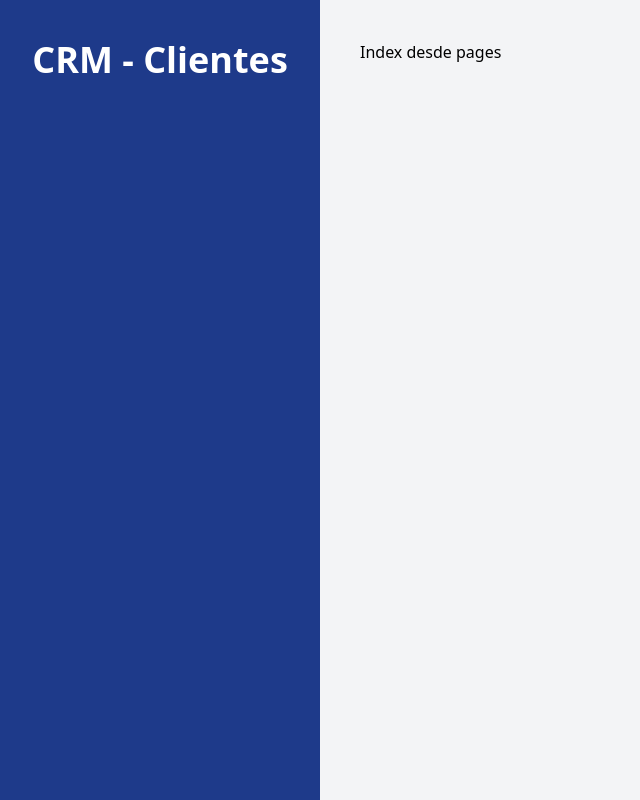
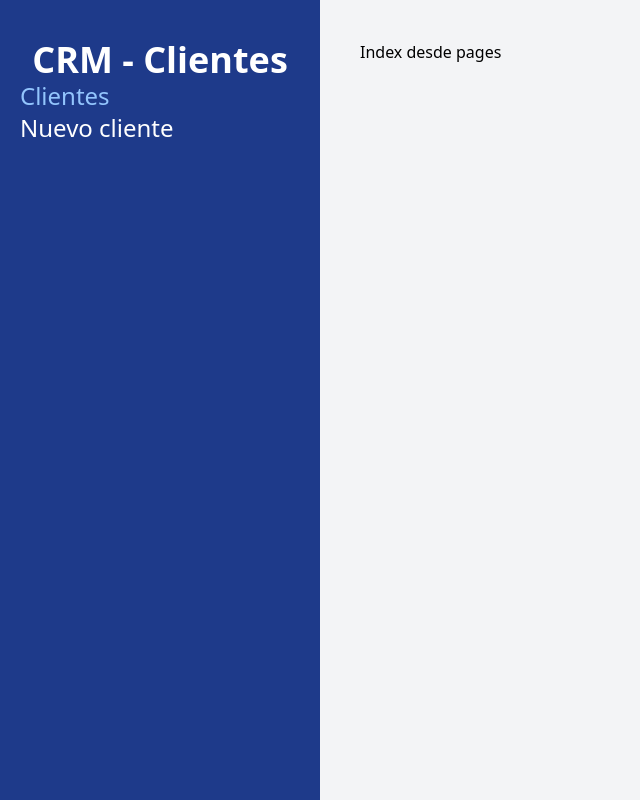
Before and after one commit to andresmurilloco/crm-react, a React (Vite) app: page / in a window 1280 px wide. Shown: the whole page, without its empty margins (0-640 px from the left). Built offline with nearby package versions, Linux system fonts and the light colour scheme.

Commit message:
Curso 161. Se añadió un export para los clientes y se actualizó los Nav.

```diff
--- a/src/components/Layout.jsx
+++ b/src/components/Layout.jsx
@@ -1,10 +1,14 @@
-import { Outlet } from "react-router-dom"
+import { Outlet, Link, useLocation } from "react-router-dom"
 
 const Layout = () => {
+const location = useLocation();
+
   return (
     <div className='md:flex md:min-h-screen'>
       <aside className='md:w-1/4 bg-blue-900 px-5 py-10'>
         <h2 className="text-4xl font-black text-center text-white">CRM - Clientes</h2>
+        <Link className={`${location.pathname === '/' ? ' text-blue-300' : 'text-white'} text-2xl block hover:text-blue-300`} to='/'>Clientes</Link>
+        <Link className={`${location.pathname === '/clientes/nuevo' ? ' text-blue-300' : 'text-white'} text-2xl block hover:text-blue-300`} to='/clientes/nuevo'>Nuevo cliente</Link>
       </aside>
       <div className='md:w-3/4 p-10 md:h-screen overflow-scroll'>
         <Outlet/>
--- a/src/main.jsx
+++ b/src/main.jsx
@@ -6,7 +6,7 @@ import {createBrowserRouter , RouterProvider} from 'react-router-dom'
 //Components
 import Layout from './components/Layout'
 import NuevoCliente from './pages/NuevoCliente'
-import Index from './pages/Index'
+import Index, {loader as clientesLoader} from './pages/Index'
 
 const router = createBrowserRouter([{
     path: '/',
@@ -14,7 +14,8 @@ const router = createBrowserRouter([{
     children: [
       {
         index: true,
-        element: <Index/>
+        element: <Index/>,
+        loader: clientesLoader,
       },{
       path: '/clientes/nuevo',
       element: <NuevoCliente></NuevoCliente>
--- a/src/pages/Index.jsx
+++ b/src/pages/Index.jsx
@@ -1,6 +1,48 @@
+export function loader(){
+  const clientes = [
+    {
+        id: 1,
+        nombre: 'Juan',
+        telefono: 102013313,
+        email: "juan@juan.com",
+        empresa: 'Codigo Con Juan'
+    },
+    {
+        id: 2,
+        nombre: 'Karen',
+        telefono: 138198313,
+        email: "karen@juan.com",
+        empresa: 'Codigo Con Juan'
+    },
+    {
+        id: 3,
+        nombre: 'Josue',
+        telefono: 31983913,
+        email: "josue@juan.com",
+        empresa: 'Codigo Con Juan'
+    },
+    {
+        id: 4,
+        nombre: 'Miguel',
+        telefono: 319381983,
+        email: "miguel@juan.com",
+        empresa: 'Codigo Con Juan'
+    },
+    {
+        id: 5,
+        nombre: 'Pedro',
+        telefono: 1398198938,
+        email: "pedro@juan.com",
+        empresa: 'Codigo Con Juan'
+    },
+];
+  return clientes;
+}
 import React from 'react'
+import { useLoaderData } from 'react-router-dom';
 
 const Index = () => {
+  const clientes = useLoaderData();
   return (
     <div>
         <h1>Index desde pages</h1>
```
